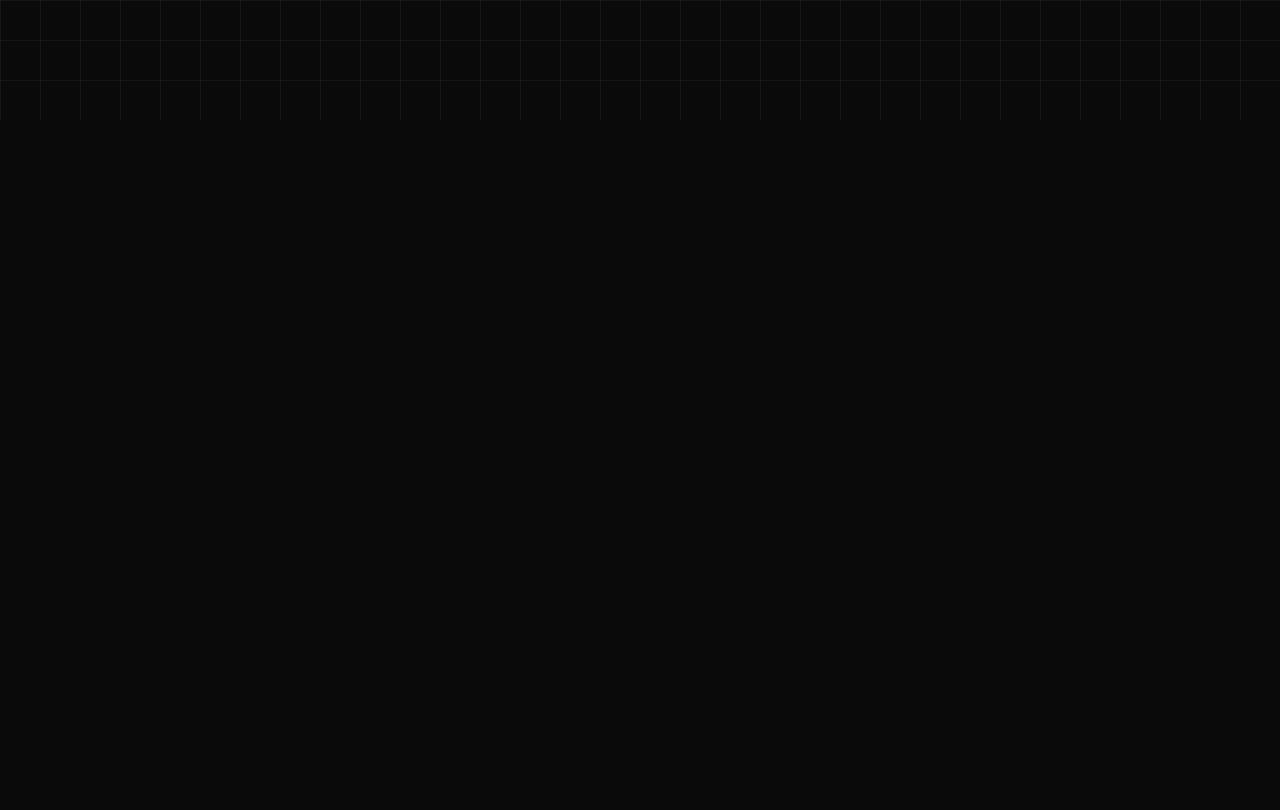
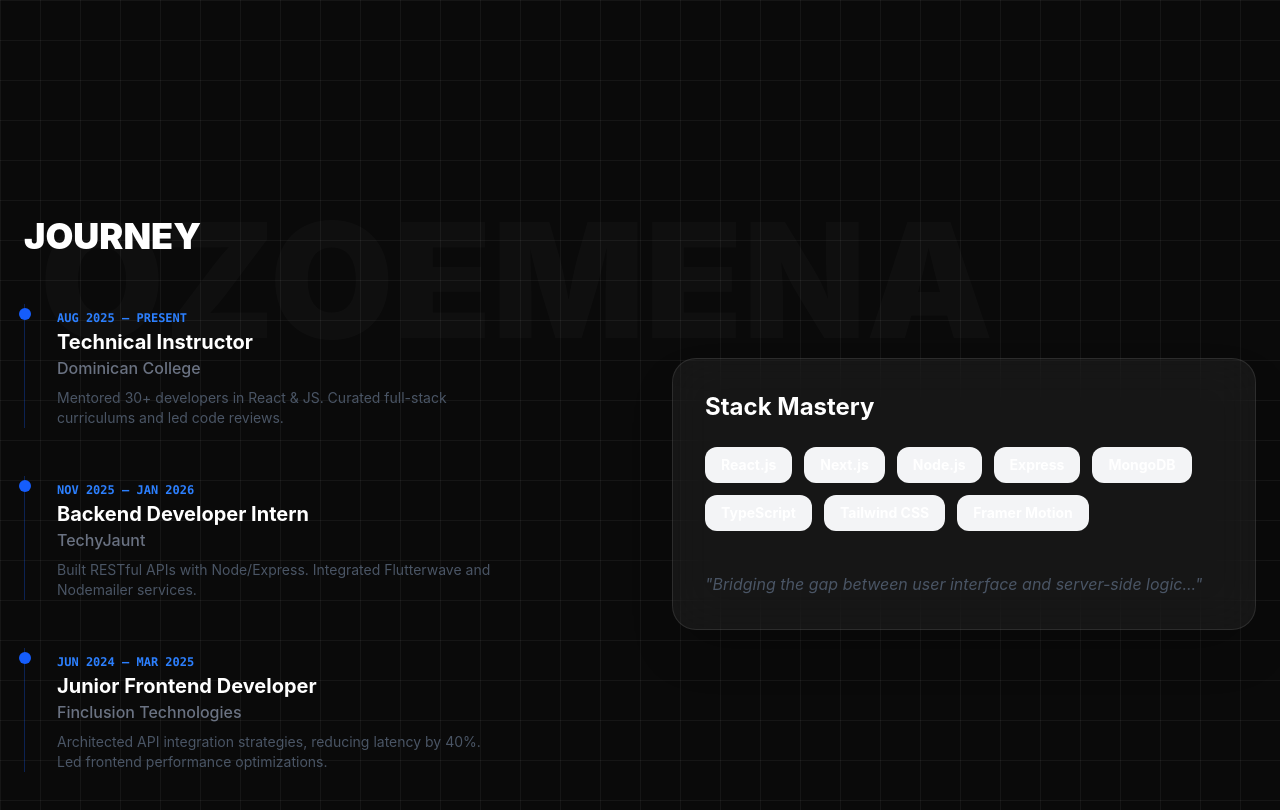
Before and after one commit to EmmanuelOzoemena/MyPortfolio, a React (Vite) app in the folder client/: page /projects in a window 1280 px wide. Shown: the part 680-1490 px from the top of the page. Before the commit the page ends 800 px from the top, so only its background shows below. Built offline with nearby package versions, Linux system fonts and the light colour scheme.

Commit message:
feat: add experience section with background name reveal and interactive tech stack chips

```diff
--- a/client/src/App.jsx
+++ b/client/src/App.jsx
@@ -1,5 +1,6 @@
 import Hero from "./components/Hero";
 import Navbar from "./components/Navbar";
+import Experience from "./components/Experience";
 
 function App() {
   return (
@@ -9,7 +10,7 @@ function App() {
       <Navbar />
       <main>
         <Hero />
-        {/* We will add the Project Slider next! */}
+        <Experience />
       </main>
     </div>
   );
--- /dev/null
+++ b/client/src/components/Experience.jsx
@@ -0,0 +1,89 @@
+import { motion } from "framer-motion";
+
+const experiences = [
+  {
+    company: "Dominican College",
+    role: "Technical Instructor",
+    period: "Aug 2025 – Present",
+    desc: "Mentored 30+ developers in React & JS. Curated full-stack curriculums and led code reviews.",
+  },
+  {
+    company: "TechyJaunt",
+    role: "Backend Developer Intern",
+    period: "Nov 2025 – Jan 2026",
+    desc: "Built RESTful APIs with Node/Express. Integrated Flutterwave and Nodemailer services.",
+  },
+  {
+    company: "Finclusion Technologies",
+    role: "Junior Frontend Developer",
+    period: "Jun 2024 – Mar 2025",
+    desc: "Architected API integration strategies, reducing latency by 40%. Led frontend performance optimizations.",
+  },
+];
+
+const techStack = [
+  "React.js", "Next.js", "Node.js", "Express", "MongoDB", "TypeScript", "Tailwind CSS", "Framer Motion"
+];
+
+const Experience = () => {
+  return (
+    <section id="experience" className="py-24 relative overflow-hidden bg-grid">
+      {/* Background Name Reveal (Surprise) */}
+      <div className="absolute top-10 left-10 text-[10rem] font-black opacity-[0.02] dark:opacity-[0.03] select-none pointer-events-none uppercase">
+        Ozoemena
+      </div>
+
+      <div className="container mx-auto px-6">
+        <div className="grid grid-cols-1 lg:grid-cols-2 gap-16">
+
+          {/* Left Side: Brief Experience */}
+          <div>
+            <h2 className="text-4xl font-black mb-12 dark:text-white">JOURNEY</h2>
+            <div className="space-y-12">
+              {experiences.map((exp, index) => (
+                <motion.div
+                  initial={{ opacity: 0, x: -20 }}
+                  whileInView={{ opacity: 1, x: 0 }}
+                  transition={{ delay: index * 0.1 }}
+                  key={index}
+                  className="relative pl-8 border-l border-blue-600/30"
+                >
+                  <div className="absolute w-3 h-3 bg-blue-600 rounded-full -left-[6.5px] top-1" />
+                  <span className="text-xs font-mono text-blue-500 font-bold uppercase">{exp.period}</span>
+                  <h3 className="text-xl font-bold dark:text-white">{exp.role}</h3>
+                  <p className="text-gray-500 dark:text-gray-400 font-medium mb-2">{exp.company}</p>
+                  <p className="text-sm text-gray-600 dark:text-gray-500 max-w-md">{exp.desc}</p>
+                </motion.div>
+              ))}
+            </div>
+          </div>
+
+          {/* Right Side: Tech Stack & Bio */}
+          <div className="flex flex-col justify-center">
+            <div className="backdrop-blur-xl bg-white/5 border border-white/10 p-8 rounded-3xl shadow-2xl">
+              <h3 className="text-2xl font-bold mb-6 dark:text-white">Stack Mastery</h3>
+              <div className="flex flex-wrap gap-3">
+                {techStack.map((tech) => (
+                  <motion.span
+                    whileHover={{ y: -5, color: "#2563eb" }}
+                    key={tech}
+                    className="px-4 py-2 bg-gray-100 dark:bg-gray-800 rounded-xl text-sm font-bold transition-colors cursor-default"
+                  >
+                    {tech}
+                  </motion.span>
+                ))}
+              </div>
+
+              <p className="mt-10 text-gray-600 dark:text-gray-400 leading-relaxed italic">
+                "Bridging the gap between user interface and server-side logic..."
+              </p>
+            </div>
+          </div>
+
+        </div>
+      </div>
+    </section>
+  );
+};
+
+export default Experience;
--- a/client/src/components/Navbar.jsx
+++ b/client/src/components/Navbar.jsx
@@ -45,9 +45,9 @@ const Navbar = () => {
         {/* Logo */}
         <Link
           to="/"
-          className="text-2xl font-black tracking-tighter dark:text-white"
+          className="text-xl font-black tracking-tighter dark:text-white flex items-center gap-1"
         >
-          E<span className="text-blue-600">C</span>O
+          EMMANUEL <span className="text-blue-600">OZOEMENA</span>
         </Link>
 
         {/* Desktop: Capsule Menu */}
```
